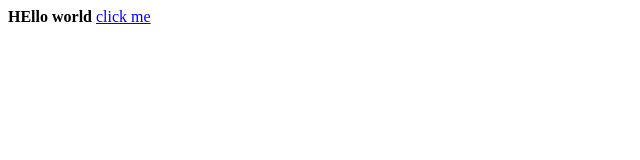
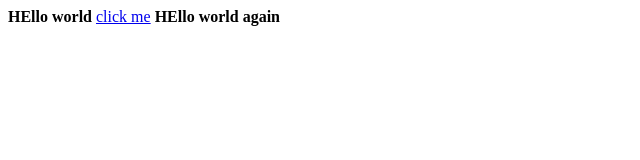
Before and after one commit to yasaswi460/second, a plain HTML site: page index.html in a window 1280 px wide. Shown: the whole page, without its empty margins (0-640 px from the left). Drawn offline with Linux system fonts and the light colour scheme.

Commit message:
Update index.html

```diff
--- a/index.html
+++ b/index.html
@@ -5,5 +5,6 @@
 <body>
 <b>HEllo world</b>
 <a href="second.html">click me</a>
+<b>HEllo world again</b>
 </body>
 </html>
```
